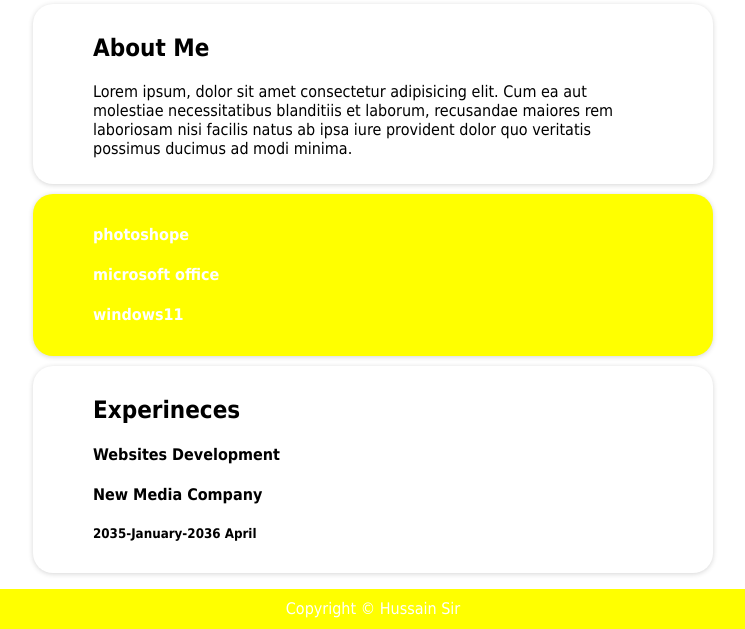
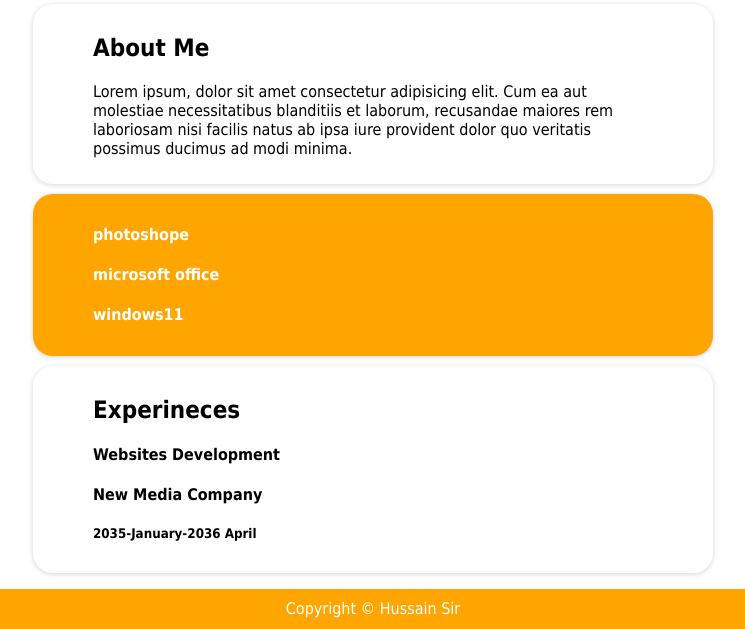
Before and after one commit to AdnanMemonGul/port-folio.html, a plain HTML site: page index.html in a window 1280 px wide. Shown: the part 375-1004 px from the top of the page, without its empty margins (267-1012 px from the left). Drawn offline with Linux system fonts and the light colour scheme.

Commit message:
Update style.css

```diff
--- a/style.css
+++ b/style.css
@@ -1,5 +1,5 @@
 :root {
-    --maincolor:yellow;
+    --maincolor:orange;
 }
 body,html {
     margin:0;
```
